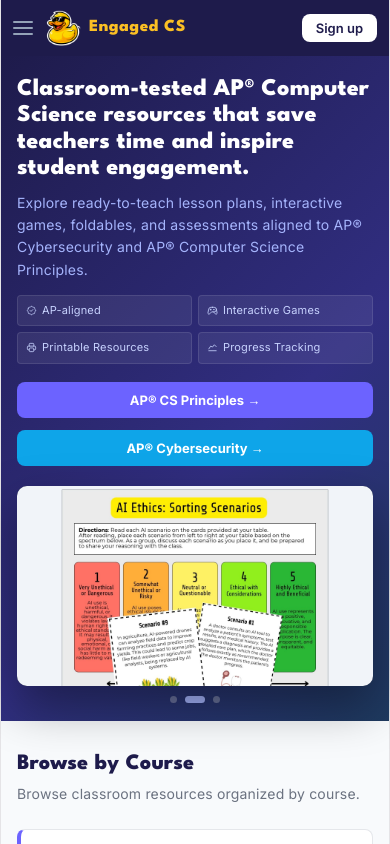
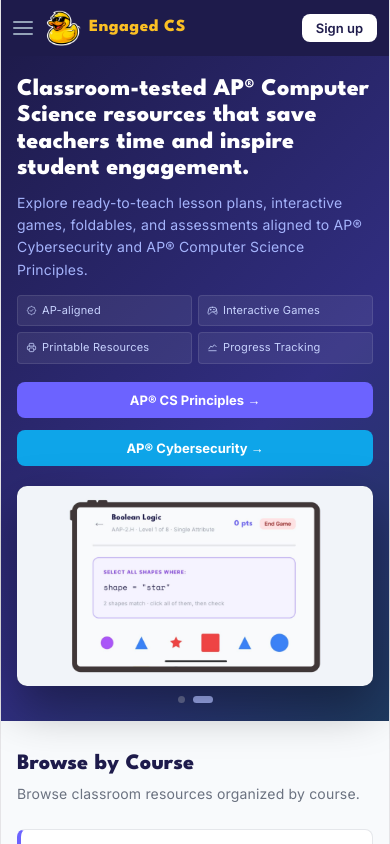
Before and after one commit to as1592/logic-lab, a React (Vite) app: page / in a window 390 px wide. Shown: the top 844 px of the page. Built offline with nearby package versions, Linux system fonts and the light colour scheme.

Commit message:
Update App.jsx

```diff
--- a/src/App.jsx
+++ b/src/App.jsx
@@ -1610,20 +1610,27 @@
   const isMobile = useIsMobile();
   const [slide, setSlide] = useState(0);
 
+  const slideStyle = { position: "absolute", inset: 0, width: "100%", height: "100%", objectFit: "cover", display: "block" };
+
+  const slides = isMobile
+    ? [
+        <img key="i1" src="/images/1.jpg" alt="" style={slideStyle} />,
+        <img key="i2" src="/images/2.jpg" alt="" style={slideStyle} />,
+      ]
+    : [
+        <video key="v" src="/videos/foldables-compressed.mp4" autoPlay muted loop playsInline style={slideStyle} />,
+        <img key="i1" src="/images/1.jpg" alt="" style={slideStyle} />,
+        <img key="i2" src="/images/2.jpg" alt="" style={slideStyle} />,
+      ];
+
   useEffect(() => {
-    const t = setInterval(() => setSlide(s => (s + 1) % 3), 5000);
+    setSlide(0);
+  }, [isMobile]);
+
+  useEffect(() => {
+    const t = setInterval(() => setSlide(s => (s + 1) % slides.length), 5000);
     return () => clearInterval(t);
-  }, []);
-
-  const slideStyle = { position: "absolute", inset: 0, width: "100%", height: "100%", objectFit: "cover", display: "block" };
-
-  const slides = [
-    isMobile
-      ? <img key="poster" src="/images/1.jpg" alt="Foldables preview" style={slideStyle} />
-      : <video key="v" src="/videos/foldables-compressed.mp4" autoPlay muted loop playsInline style={slideStyle} />,
-    <img key="i1" src="/images/1.jpg" alt="" style={slideStyle} />,
-    <img key="i2" src="/images/2.jpg" alt="" style={slideStyle} />,
-  ];
+  }, [slides.length]);
 
   return (
     <div style={{ width: "100%" }}>
@@ -1635,7 +1642,7 @@
         ))}
       </div>
       <div style={{ display: "flex", justifyContent: "center", gap: 8, marginTop: 10 }}>
-        {[0, 1, 2].map(i => (
+        {slides.map((_, i) => (
           <button key={i} onClick={() => setSlide(i)} style={{ width: i === slide ? 20 : 7, height: 7, borderRadius: 4, background: i === slide ? "#A5B4FC" : "rgba(255,255,255,0.3)", border: "none", cursor: "pointer", padding: 0, transition: "all 0.3s ease" }} />
         ))}
       </div>
```
